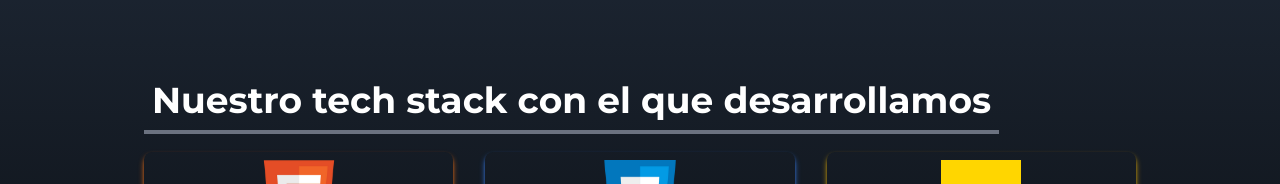
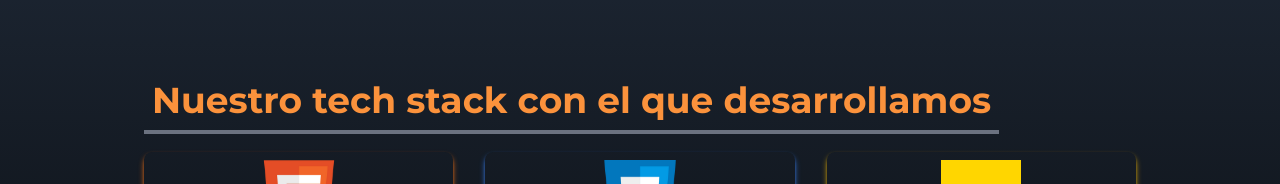
Before and after one commit to Garymarena/horli, a React (Create React App) app: page / in a window 1280 px wide. Shown: the part 2516-2700 px from the top of the page. Built offline with nearby package versions, Linux system fonts and the light colour scheme.

Commit message:
Orange-color-addes

```diff
--- a/src/components/Experience.jsx
+++ b/src/components/Experience.jsx
@@ -54,7 +54,7 @@
     >
       <div className="max-w-screen-lg mx-auto p-4 flex flex-col justify-center w-full h-full text-white">
         <div>
-          <p className="text-4xl font-bold border-b-4 border-gray-500 p-2 inline">
+          <p className="text-4xl font-bold border-b-4 border-gray-500 p-2 inline text-orange-400">
             Nuestro tech stack con el que desarrollamos
           </p>
         </div>
--- a/src/index.css
+++ b/src/index.css
@@ -10,3 +10,8 @@
         font-family: 'Montserrat', sans-serif;
     }
 }
+
+.text-orange-400 {
+    --tw-text-opacity: 1;
+    color: rgb(251 146 60/var(--tw-text-opacity))
+}
```
